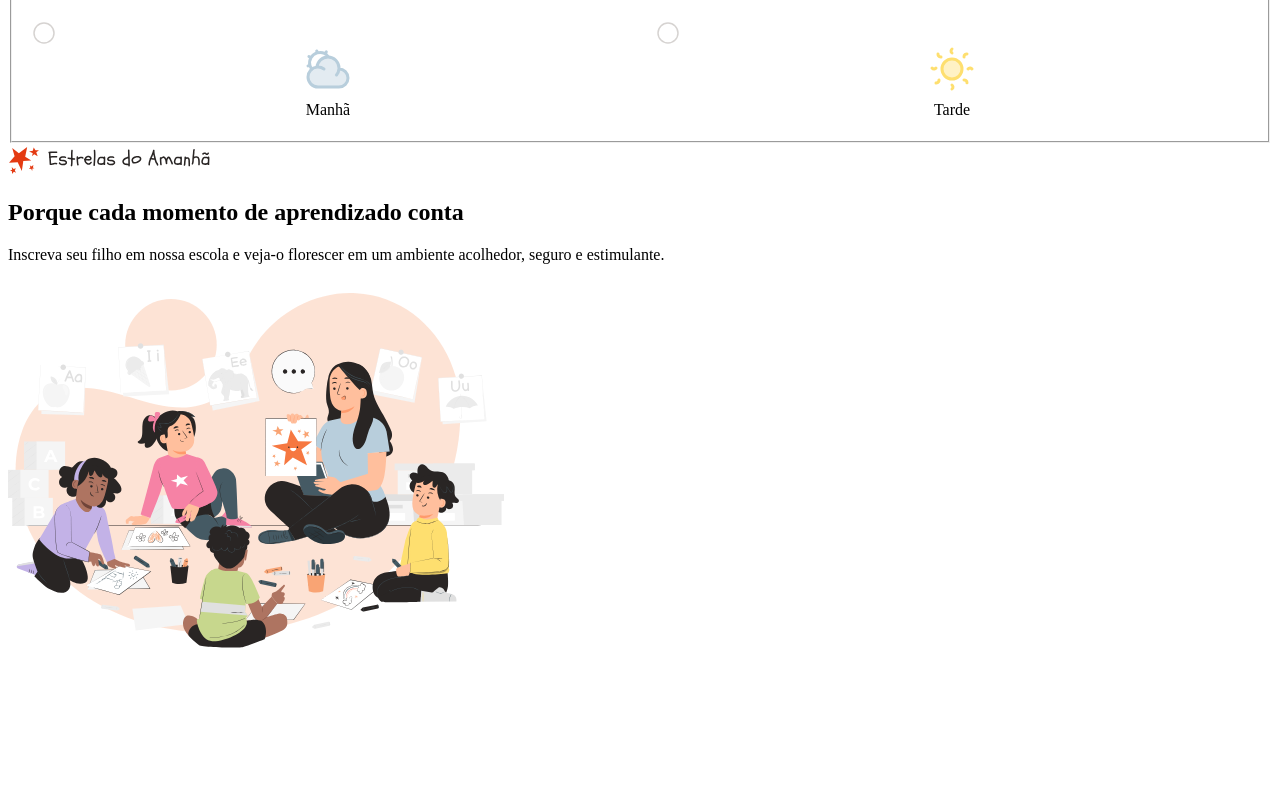
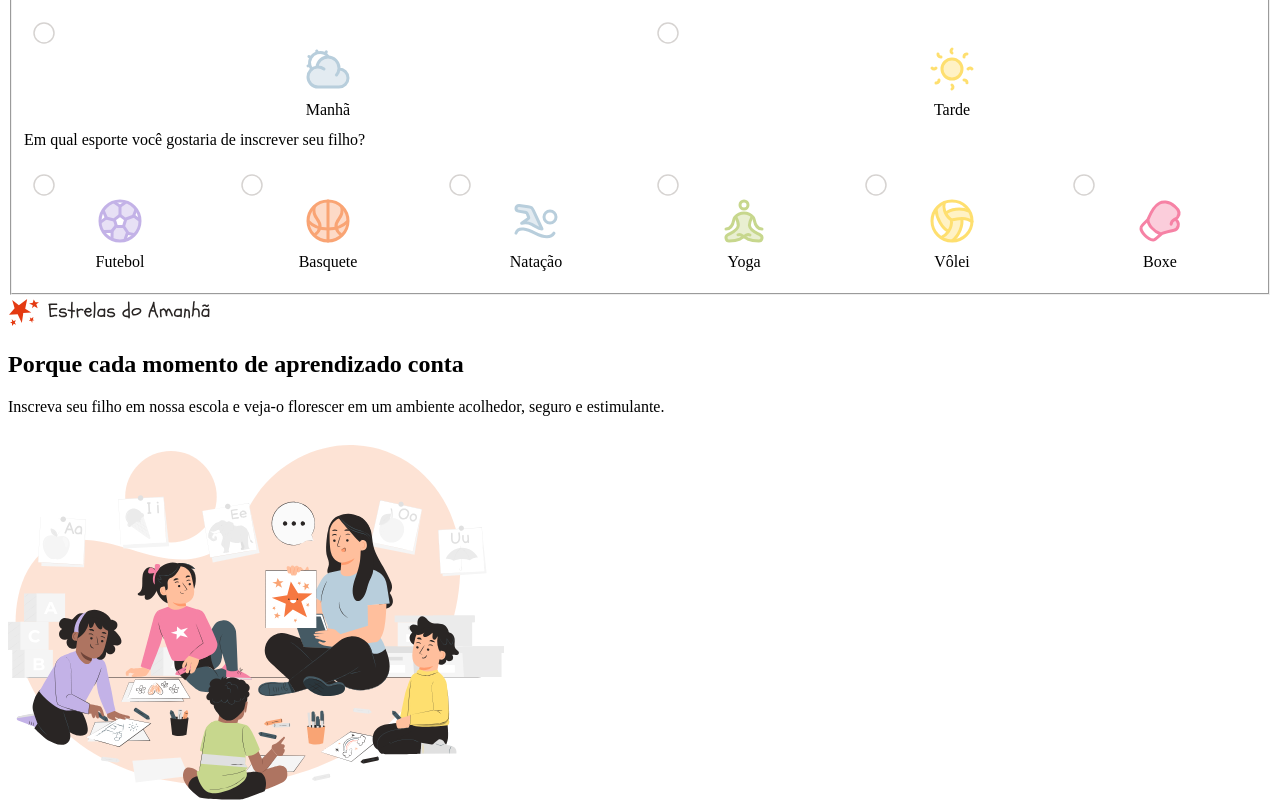
Before and after one commit to guilhermexpc/Rocketset-Fullstack-Formulario-de-Matricula, a plain HTML site: page index.html in a window 1280 px wide. Shown: the part 1348-2160 px from the top of the page. Before the commit the page ends 2008 px from the top, so only its background shows below. Drawn offline with Linux system fonts and the light colour scheme; files that its build step writes are made by us from their sources; files whose address does not match are found by name.

Commit message:
Finish enrollment options fields

```diff
--- a/index.html
+++ b/index.html
@@ -150,6 +150,53 @@
                 </div>
               </div>
             </div>
+            <div class="input-wrapper">
+              <label>Em qual esporte você gostaria de inscrever seu filho?</label>
+
+              <div class="radio-wrapper">
+                <div class="radio-inner">
+                  <div class="radio-image"></div>
+                  <input type="radio" name="sport" id="football" />
+                  <img src="src/icons/football.svg" alt="ícone de futebol" />
+                  <label for="football">Futebol</label>
+                </div>
+
+                <div class="radio-inner">
+                  <div class="radio-image"></div>
+                  <input type="radio" name="sport" id="basketball" />
+                  <img src="src/icons/basketball-02.svg" alt="ícone de basquete" />
+                  <label for="basketball">Basquete</label>
+                </div>
+
+                <div class="radio-inner">
+                  <div class="radio-image"></div>
+                  <input type="radio" name="sport" id="swimming" />
+                  <img src="src/icons/swimming.svg" alt="ícone de natação" />
+                  <label for="swimming">Natação</label>
+                </div>
+
+                <div class="radio-inner">
+                  <div class="radio-image"></div>
+                  <input type="radio" name="sport" id="yoga" />
+                  <img src="src/icons/yoga-02.svg" alt="ícone de yoga" />
+                  <label for="yoga">Yoga</label>
+                </div>
+
+                <div class="radio-inner">
+                  <div class="radio-image"></div>
+                  <input type="radio" name="sport" id="volleyball" />
+                  <img src="src/icons/volleyball.svg" alt="ícone de volleyball" />
+                  <label for="volleyball">Vôlei</label>
+                </div>
+
+                <div class="radio-inner">
+                  <div class="radio-image"></div>
+                  <input type="radio" name="sport" id="boxing" />
+                  <img src="src/icons/boxing-glove-01.svg" alt="ícone de boxing" />
+                  <label for="boxing">Boxe</label>
+                </div>
+              </div>
+            </div>
           </fieldset>
         </form>
       </main>
```
